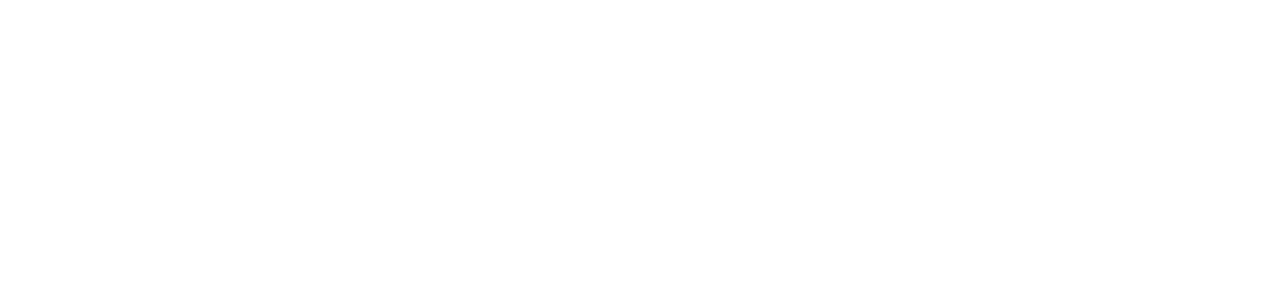
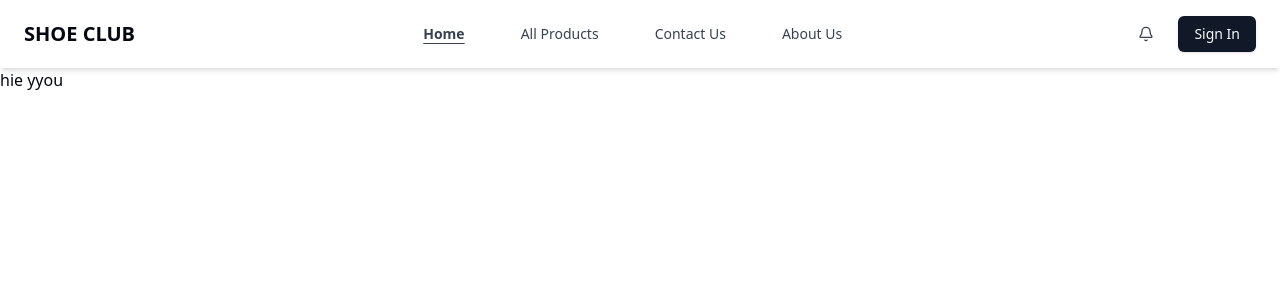
Before and after one commit to aashiashfak/shoeclub-frontend, a React (Vite) app: page / in a window 1280 px wide. Before the commit this address had no page. Shown: the top 300 px of the page. Built offline with nearby package versions, Linux system fonts and the light colour scheme.

Commit message:
created home page, navbar and profile drpdown components

```diff
--- a/src/App.jsx
+++ b/src/App.jsx
@@ -1,5 +1,6 @@
 import {BrowserRouter as Router, Routes, Route} from "react-router-dom";
 import AuthRoutes from "./routes/AuthRoutes";
+import UserRoutes from "./routes/UserRouter";
 import {persistor, store} from "../src/redux/Store/Store";
 import {PersistGate} from "redux-persist/lib/integration/react";
 import {Provider} from "react-redux";
@@ -12,6 +13,7 @@
         <Toaster richColors position="bottom-right" />
         <Router>
           <Routes>
+            <Route path="/*" element={<UserRoutes />} />
             <Route path="auth/*" element={<AuthRoutes />} />
           </Routes>
         </Router>
--- /dev/null
+++ b/src/components/Dropdown/DropDownMenu.jsx
@@ -0,0 +1,12 @@
+import React from "react";
+
+const DropDownMenu = ({icon, title}) => {
+  return (
+    <div className="flex">
+      <div className="mt-1 text-black">{icon}</div>
+      <div className="ml-2 hover:text-black">{title}</div>
+    </div>
+  );
+};
+
+export default DropDownMenu;
--- /dev/null
+++ b/src/components/Dropdown/ProfileDropdown.jsx
@@ -0,0 +1,57 @@
+import React from "react";
+import DropDownMenu from "./DropDownMenu";
+import {User, LogOut, Heart, ShoppingCart} from "lucide-react";
+import {useDispatch} from "react-redux";
+import {useNavigate} from "react-router-dom";
+import {logout} from "@/redux/Slices/AuthSlice";
+
+const ProfileDropdown = () => {
+  const dispatch = useDispatch();
+  const navigate = useNavigate();
+
+  const handleLogout = () => {
+    dispatch(logout());
+  };
+
+  const menuItems = [
+    {
+      title: "My Profile",
+      icon: <User className="w-5 h-5 text-black" />,
+      path: "/profile",
+    },
+    {
+      title: "Wishlist",
+      icon: <Heart className="w-5 h-5 text-black" />,
+      path: "/wishlist",
+    },
+    {
+      title: "Cart",
+      icon: <ShoppingCart className="w-5 h-5 text-black" />,
+      path: "/cart",
+    },
+  ];
+
+  return (
+    <div className="text-sm text-black">
+      {menuItems.map((item, index) => (
+        <div key={index}>
+          <div
+            className="px-5 py-3 cursor-pointer"
+            onClick={() => navigate(item.path)}
+          >
+            <DropDownMenu icon={item.icon} title={item.title} />
+          </div>
+          <hr className="w-[170px] mx-auto bg-gray-400 h-px border-none" />
+        </div>
+      ))}
+      <div className="px-5 py-3 cursor-pointer" onClick={handleLogout}>
+        <DropDownMenu
+          icon={<LogOut className="w-4 h-4 text-black" />}
+          title="Logout"
+        />
+      </div>
+    </div>
+  );
+};
+
+export default ProfileDropdown;
--- /dev/null
+++ b/src/components/Dropdown/dropdown.css
@@ -0,0 +1,35 @@
+.dropdown-menu::before {
+  content: '';
+  position: absolute;
+  top: -5px;
+  right: 20px;
+  height: 20px;
+  width: 20px;
+  transform: rotate(45deg);
+}
+
+.dropdown-menu.active {
+  opacity: 1;
+  visibility: visible;
+  transform: translateY(0);
+  transition: 0.5s ease;
+}
+
+.dropdown-menu.inactive {
+  opacity: 0;
+  visibility: hidden;
+  transform: translateY(-20px);
+  transition: 0.5s ease;
+}
+
+.Profile-drop-down-menu::after {
+  content: "";
+  position: absolute;
+  top: -6px;
+  right: 10px;
+  width: 0;
+  height: 0;
+  border-left: 6px solid transparent;
+  border-right: 6px solid transparent;
+  border-bottom: 6px solid #fff;
+}
--- /dev/null
+++ b/src/components/Layout/Navbar.jsx
@@ -0,0 +1,127 @@
+import React, {useEffect, useRef, useState} from "react";
+import {Button} from "@/components/ui/button";
+import {Bell, User, Home, Phone, Info, ShoppingBag} from "lucide-react";
+import {useSelector} from "react-redux";
+import {useLocation, useNavigate} from "react-router-dom";
+import "../../components/Dropdown/dropdown.css";
+import ProfileDropdown from "../Dropdown/ProfileDropdown.jsx";
+
+const Navbar = () => {
+  const [dropdownOpen, setDropdownOpen] = useState(false);
+  const dropdownRef = useRef(null);
+  const navigate = useNavigate();
+  const location = useLocation();
+
+  const isAuthenticated = useSelector(
+    (state) => state.userAuth.isAuthenticated
+  );
+
+  const activePath = (path) => location.pathname === path;
+
+  useEffect(() => {
+    const handler = (e) => {
+      if (dropdownRef.current && !dropdownRef.current.contains(e.target)) {
+        setDropdownOpen(false);
+      }
+    };
+    document.addEventListener("mousedown", handler);
+
+    return () => {
+      document.removeEventListener("mousedown", handler);
+    };
+  }, []);
+
+  const navItems = [
+    {
+      title: "Home",
+      icon: <Home className="w-5 h-5 text-gray-700" />,
+      path: "/",
+    },
+    {
+      title: "All Products",
+      icon: <ShoppingBag className="w-5 h-5 text-gray-700" />,
+      path: "/products",
+    },
+    {
+      title: "Contact Us",
+      icon: <Phone className="w-5 h-5 text-gray-700" />,
+      path: "/contact",
+    },
+    {
+      title: "About Us",
+      icon: <Info className="w-5 h-5 text-gray-700" />,
+      path: "/about",
+    },
+  ];
+
+  return (
+    <>
+      <div className="flex items-center justify-between px-6 py-4 bg-white shadow-md sticky top-0 z-50">
+        {/* Left Side: Heading */}
+        <div className="text-xl font-bold">SHOE CLUB</div>
+
+        {/* Center: Navigation Links (hidden on small screens) */}
+        <div className="hidden md:flex space-x-6">
+          {navItems.map((item) => (
+            <Button
+              key={item.title}
+              variant="link"
+              className={`text-gray-700 hover:text-black ${
+                activePath(item.path) ? "underline font-bold" : ""
+              }`}
+              onClick={() => navigate(item.path)}
+            >
+              {item.title}
+            </Button>
+          ))}
+        </div>
+
+        {/* Right Side: Icons */}
+        <div className="flex items-center space-x-4">
+          <Button variant="ghost" className="p-2">
+            <Bell className="w-5 h-5 text-gray-700" />
+          </Button>
+          {isAuthenticated ? (
+            <div className="relative" ref={dropdownRef}>
+              <Button
+                variant="ghost"
+                className="p-2"
+                onClick={() => setDropdownOpen(!dropdownOpen)}
+              >
+                <User className="w-5 h-5 text-gray-700" />
+              </Button>
+              <div
+                className={`Profile-drop-down-menu dropdown-menu absolute right-0 bg-white mt-2 w-48 py-1 rounded-md shadow-lg z-20 ${
+                  dropdownOpen ? "active" : "inactive"
+                }`}
+              >
+                {dropdownOpen && <ProfileDropdown />}
+              </div>
+            </div>
+          ) : (
+            <Button onClick={() => navigate("/auth/sign-in")}>Sign In</Button>
+          )}
+        </div>
+      </div>
+
+      {/* Bottom Navigation for Small Screens */}
+      <div className="md:hidden fixed bottom-0 left-0 right-0 bg-white shadow-md z-50">
+        <div className="flex justify-around py-2">
+          {navItems.map((item) => (
+            <Button
+              key={item.title}
+              variant="ghost"
+              className="flex flex-col items-center p-2"
+              onClick={() => navigate(item.path)}
+            >
+              {item.icon}
+              <span className="text-xs mt-1">{item.title}</span>
+            </Button>
+          ))}
+        </div>
+      </div>
+    </>
+  );
+};
+
+export default Navbar;
--- /dev/null
+++ b/src/pages/user/Home.jsx
@@ -0,0 +1,11 @@
+import React from 'react'
+
+const Home = () => {
+  return (
+    <div>
+      hie yyou
+    </div>
+  )
+}
+
+export default Home
--- /dev/null
+++ b/src/routes/UserRouter.jsx
@@ -0,0 +1,20 @@
+import React from "react";
+import {Route, Routes} from "react-router-dom";
+import Home from "../pages/user/Home";
+import Navbar from "@/components/Layout/Navbar";
+
+const UserRoutes = () => {
+  return (
+    <>
+      <Navbar />
+      {/* Main Content */}
+      <div className="pt-4 md:pt-0 pb-16 md:pb-0">
+        <Routes>
+          <Route path="/" element={<Home />} />
+        </Routes>
+      </div>
+    </>
+  );
+};
+
+export default UserRoutes;
```
